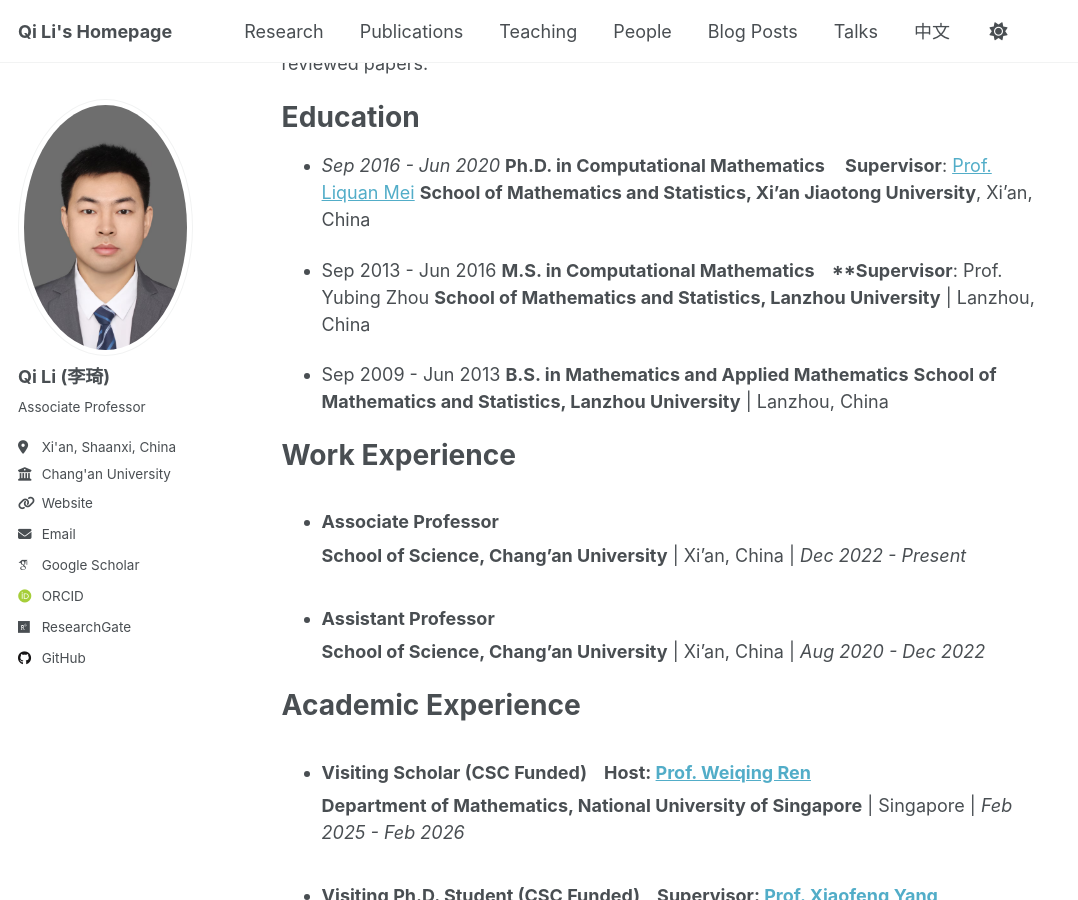
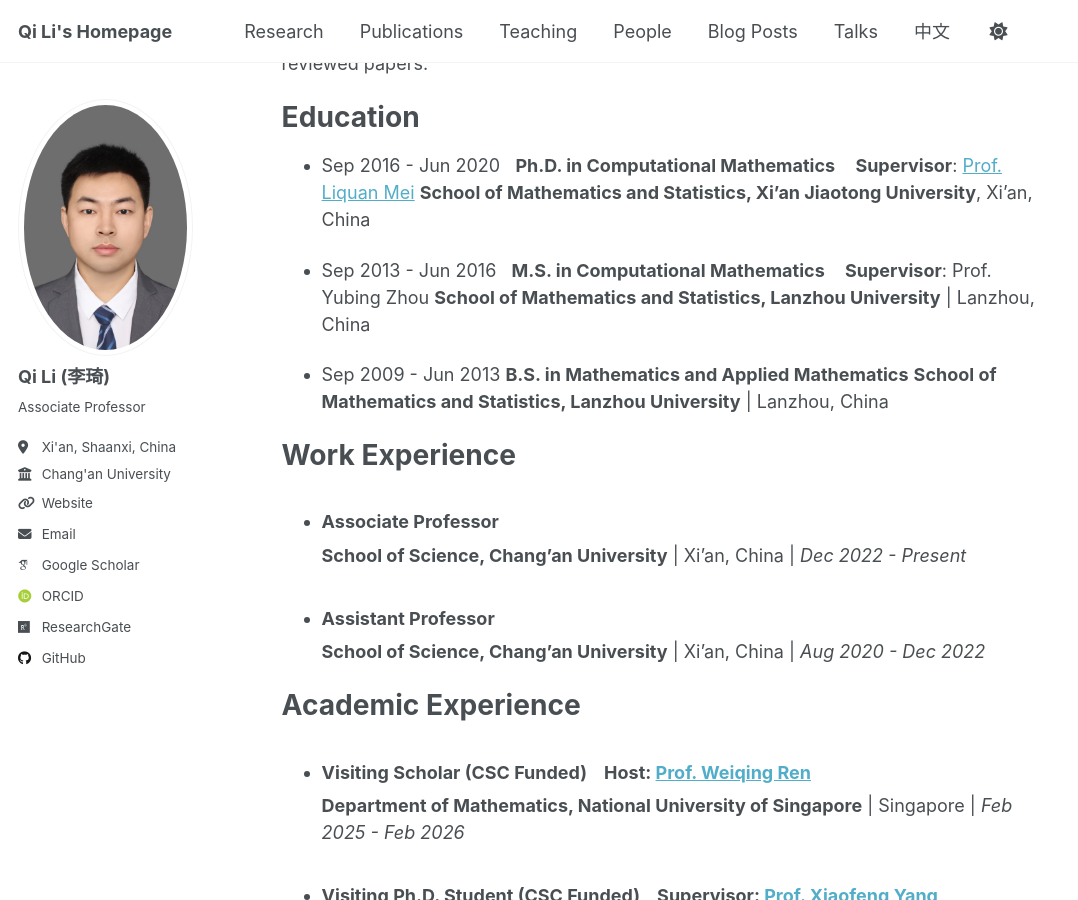
Before and after one commit to liqihao2000/liqihao2000.github.io, a Jekyll site: the page built from _pages/about.md, in a window 1280 px wide and 900 px high, scrolled down 334 px. Shown: the whole window, without its empty margins (0-1078 px from the left). Built offline with Jekyll 4.4.1, drawn with Linux system fonts in a browser that asks for light colours; some web fonts are replaced; some of the changed lines change nothing that is shown.

Commit message:
update info

```diff
--- a/_pages/about.md
+++ b/_pages/about.md
@@ -13,10 +13,10 @@ Dr. Qi Li is an Associate Professor at the School of Science, Chang'an Universit
 
 # Education
 
-- *Sep 2016 - Jun 2020* **Ph.D. in Computational Mathematics** &nbsp;&nbsp;  **Supervisor**: [Prof. Liquan Mei](http://gr.xjtu.edu.cn/web/lqmei)
+- Sep 2016 - Jun 2020 &nbsp; **Ph.D. in Computational Mathematics** &nbsp;&nbsp;  **Supervisor**: [Prof. Liquan Mei](http://gr.xjtu.edu.cn/web/lqmei)
   **School of Mathematics and Statistics, Xi'an Jiaotong University**, Xi'an, China
 
-- Sep 2013 - Jun 2016 **M.S. in Computational Mathematics  &nbsp;&nbsp; **Supervisor**: Prof. Yubing Zhou
+- Sep 2013 - Jun 2016 &nbsp; **M.S. in Computational Mathematics**  &nbsp;&nbsp; **Supervisor**: Prof. Yubing Zhou
   **School of Mathematics and Statistics, Lanzhou University** | Lanzhou, China
 
 - Sep 2009 - Jun 2013 **B.S. in Mathematics and Applied Mathematics**
```
